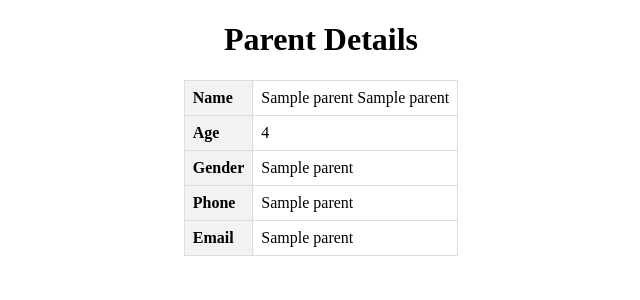
After one commit to vladpochuev/kindergarten, a Flask app: page /parent/1 in a window 1280 px wide. The commit adds this page. Shown: the top 300 px of the page, without its empty margins (319-959 px from the left). Run offline with Flask 3, Linux system fonts and the light colour scheme; a database or web service that is not in the repository returns one stand-in record (values such as "Sample title"); some libraries are stand-ins or nearby versions.

Commit message:
Add html parent table

```diff
--- a/ChildDTO.py
+++ b/ChildDTO.py
@@ -1,10 +1,11 @@
 class ChildDTO:
-    def __init__(self, first_name, last_name, age, gender, parent, group, educator, meal):
+    def __init__(self, first_name, last_name, age, gender, parent_id, parent_name, group, educator, meal):
         self.first_name = first_name
         self.last_name = last_name
         self.age = age
         self.gender = gender
-        self.parent = parent
+        self.parent_id = parent_id
+        self.parent_name = parent_name
         self.group = group
         self.educator = educator
         self.meal = meal
--- /dev/null
+++ b/ParentDTO.py
@@ -0,0 +1,7 @@
+class ParentDTO:
+    def __init__(self, name, age, gender, phone, email):
+        self.name = name
+        self.age = age
+        self.gender = gender
+        self.phone = phone
+        self.email = email
--- a/app.py
+++ b/app.py
@@ -7,6 +7,7 @@ from dotenv import load_dotenv
 import psycopg2
 
 from ChildDTO import ChildDTO
+from ParentDTO import ParentDTO
 from dao import *
 
 app = Flask(__name__)
@@ -24,6 +25,14 @@ def get_db_connection():
                             user=get_from_env("DB_USER"),
                             password=get_from_env("DB_PASSWORD"))
     return conn
+
+
+def get_age(birth_date):
+    today = datetime.today()
+    age = today.year - birth_date.year
+    if (today.month, today.day) < (birth_date.month, birth_date.day):
+        age -= 1
+    return age
 
 
 @app.route('/')
@@ -44,15 +53,10 @@ def main():
         parent = parent_dao.get_by_id(child[6])
         menu = menu_dao.get_by_id(child[7])
 
-        today = datetime.today()
         birth_date = child[3]
-        age = today.year - birth_date.year
-        if (today.month, today.day) < (birth_date.month, birth_date.day):
-            age -= 1
+        age = get_age(birth_date)
 
-        print(age)
-
-        children_dto = ChildDTO(child[1], child[2], age, child[4], parent[1] + " " + parent[2],
+        children_dto = ChildDTO(child[1], child[2], age, child[4], parent[0], parent[1] + " " + parent[2],
                                 group[2],
                                 educator[1] + " " + educator[2], menu[2])
         children_dao_list.append(children_dto)
@@ -61,5 +65,15 @@ def main():
     return render_template("index.html", children=children_dao_list)
 
 
+@app.route('/parent/<parent_id>')
+def parent(parent_id):
+    conn = get_db_connection()
+    parent_dao = ParentDAO(conn)
+    parent = parent_dao.get_by_id(parent_id)
+    parent_dto = ParentDTO(parent[1] + " " + parent[2], get_age(parent[3]), parent[6], parent[4], parent[5])
+
+    return render_template("parent.html", parent=parent_dto)
+
+
 if __name__ == '__main__':
     app.run()
--- /dev/null
+++ b/static/css/parent.css
@@ -0,0 +1,22 @@
+table {
+    width: auto;
+    margin: 20px auto;
+    border-collapse: collapse;
+}
+
+th, td {
+    border: 1px solid #ddd;
+    padding: 8px;
+    max-width: 200px;
+    word-wrap: break-word;
+    white-space: normal;
+}
+
+th {
+    background-color: #f2f2f2;
+    text-align: left;
+}
+
+h1 {
+    text-align: center;
+}
--- a/templates/index.html
+++ b/templates/index.html
@@ -29,7 +29,7 @@
         <td>{{ child.age }}</td>
         <td>{{ child.gender }}</td>
         <td>{{ child.group }}</td>
-        <td>{{ child.parent }}</td>
+        <td><a href="/parent/{{ child.parent_id }}">{{ child.parent_name }}</a></td>
         <td>{{ child.educator }}</td>
         <td>{{ child.meal }}</td>
     </tr>
--- /dev/null
+++ b/templates/parent.html
@@ -0,0 +1,36 @@
+<!DOCTYPE html>
+<html lang="en">
+<head>
+    <meta charset="UTF-8">
+    <link rel="stylesheet" href="{{ url_for('static', filename='css/parent.css') }}">
+    <meta name="viewport" content="width=device-width, initial-scale=1.0">
+    <title>Child Details</title>
+</head>
+<body>
+<h1>Parent Details</h1>
+<table>
+    <tbody>
+    <tr>
+        <th>Name</th>
+        <td>{{ parent.name }}</td>
+    </tr>
+    <tr>
+        <th>Age</th>
+        <td>{{ parent.age }}</td>
+    </tr>
+    <tr>
+        <th>Gender</th>
+        <td>{{ parent.gender }}</td>
+    </tr>
+    <tr>
+        <th>Phone</th>
+        <td>{{ parent.phone }}</td>
+    </tr>
+    <tr>
+        <th>Email</th>
+        <td>{{ parent.email }}</td>
+    </tr>
+    </tbody>
+</table>
+</body>
+</html>
```
